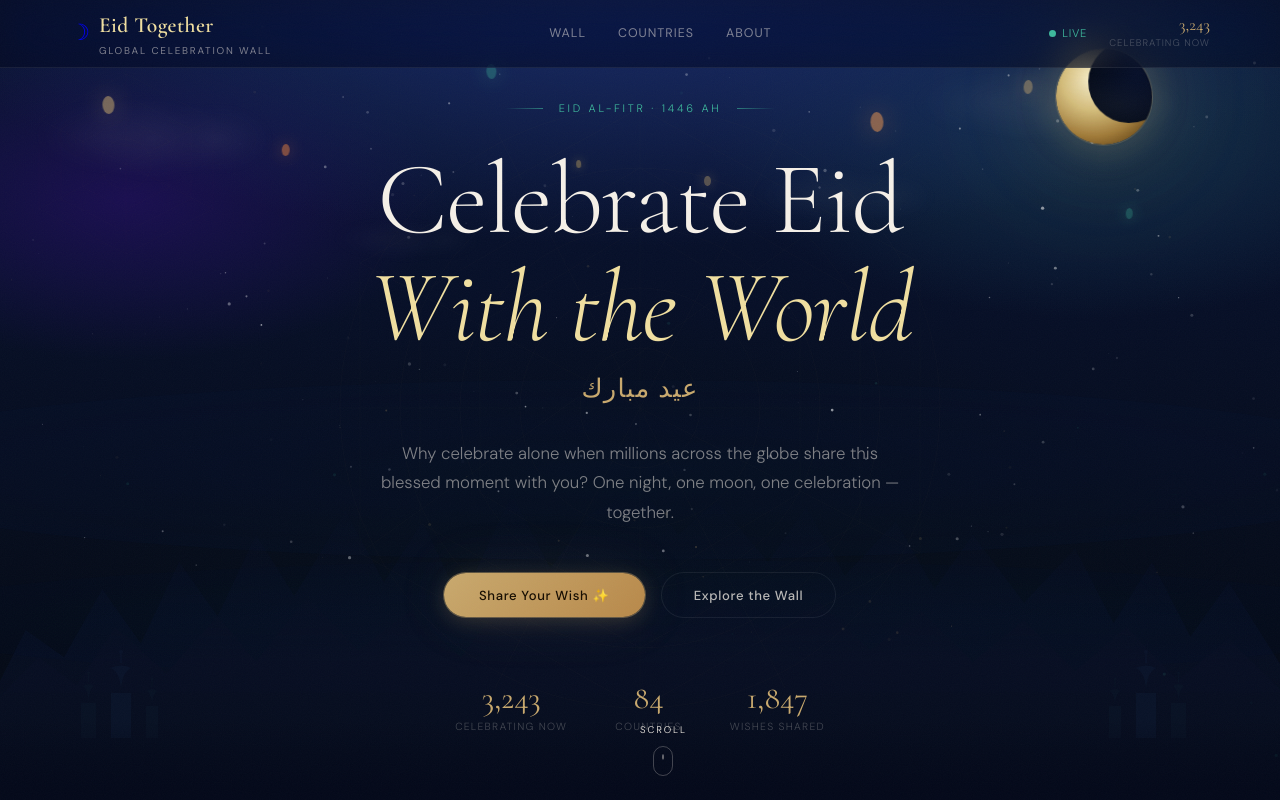
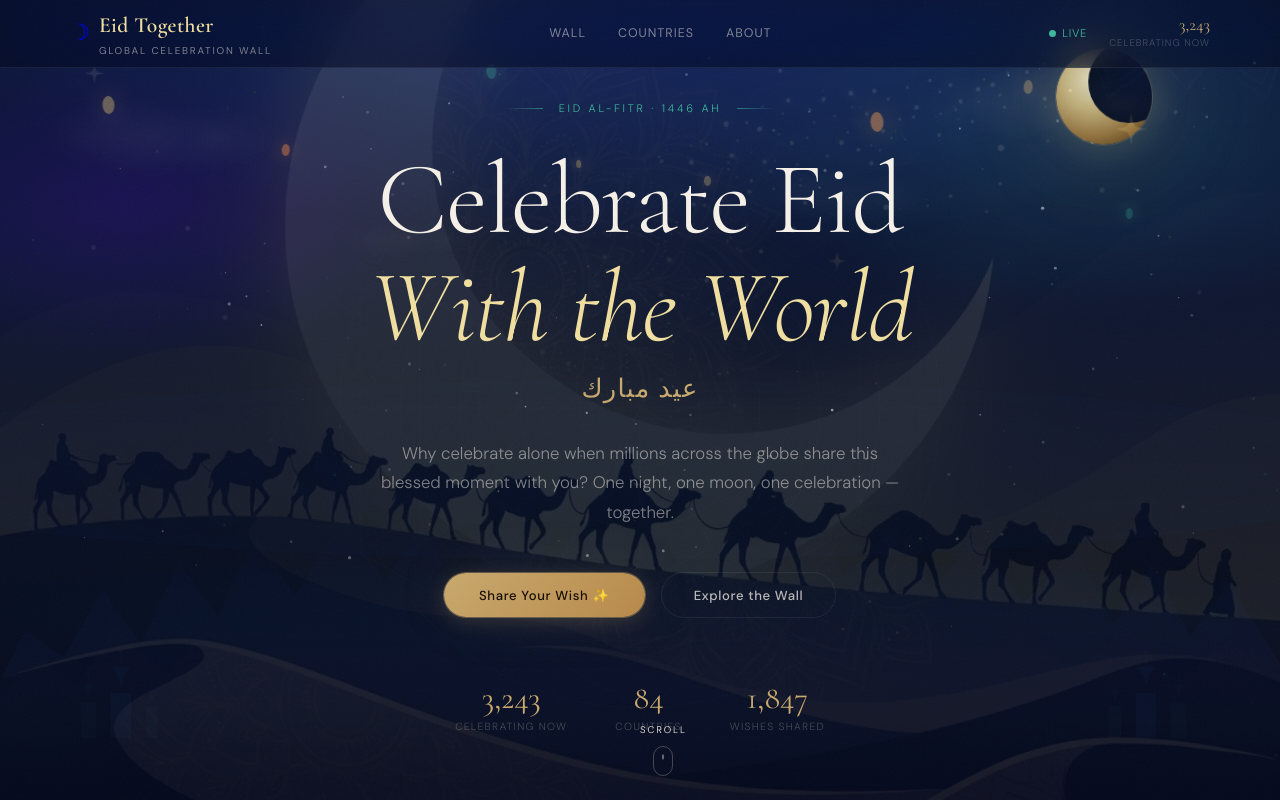
Before and after one commit to A-Rahiym/Eid-celebration, a Next.js app: page / in a window 1280 px wide. Shown: the top 800 px of the page. Built offline with nearby package versions, Linux system fonts and the light colour scheme.

Commit message:
feat: added bg for hero

```diff
--- a/components/sections/Hero/HeroSection.module.scss
+++ b/components/sections/Hero/HeroSection.module.scss
@@ -17,6 +17,22 @@
   text-align: center;
   padding: calc(var(--nav-h) + 2rem) 2rem 5rem;
   position: relative;
+
+  &::before {
+    content: '';
+    position: absolute;
+    inset: 0;
+    background-image: url(/home.png);
+    background-size: cover;
+    background-position: center;
+    opacity: 0.12;
+    pointer-events: none;
+  }
+
+  & > * {
+    position: relative;
+    z-index: 1;
+  }
 }
 
 .ornament {
```
Also changed, not shown: public/home.png (added).
